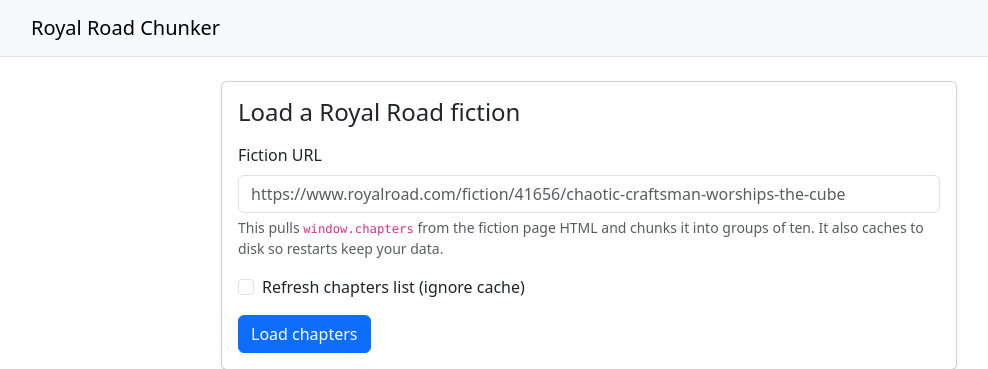
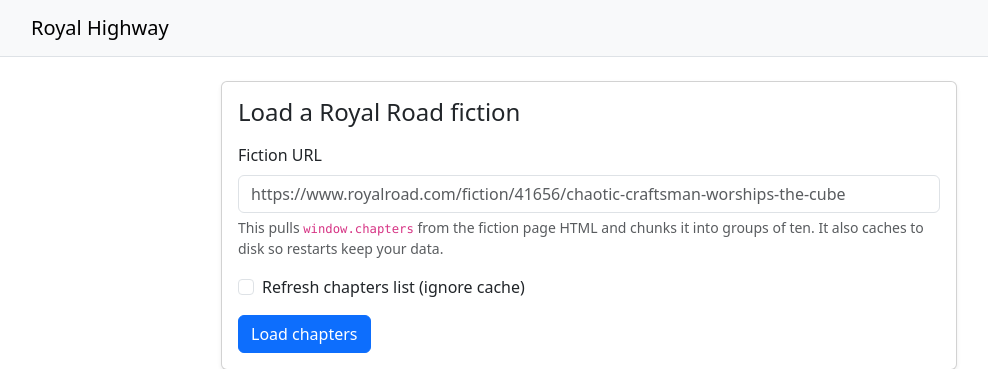
Before and after one commit to pbenzoni/royal-highway, a Flask app: page / in a window 1280 px wide. Shown: the top 369 px of the page, without its empty margins (51-1039 px from the left). Run offline with Flask 3, Linux system fonts and the light colour scheme.

Commit message:
Update title and navbar brand to 'Royal Highway'

```diff
--- a/templates/base.html
+++ b/templates/base.html
@@ -3,7 +3,7 @@
   <head>
     <meta charset="utf-8" />
     <meta name="viewport" content="width=device-width, initial-scale=1" />
-    <title>{{ title or "Royal Road Chunker" }}</title>
+    <title>{{ title or "Royal Highway" }}</title>
     <link
       href="https://cdn.jsdelivr.net/npm/bootstrap@5.3.3/dist/css/bootstrap.min.css"
       rel="stylesheet"
@@ -17,7 +17,7 @@
   <body>
     <nav class="navbar navbar-expand-lg bg-body-tertiary border-bottom">
       <div class="container">
-        <a class="navbar-brand" href="{{ url_for('index') }}">Royal Road Chunker</a>
+        <a class="navbar-brand" href="{{ url_for('index') }}">Royal Highway</a>
       </div>
     </nav>
 
```
